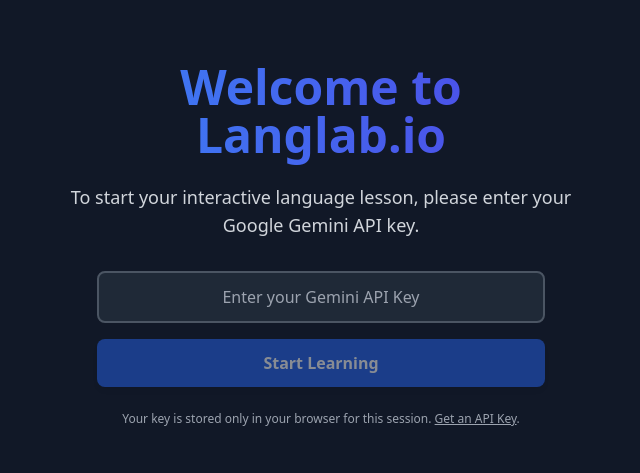
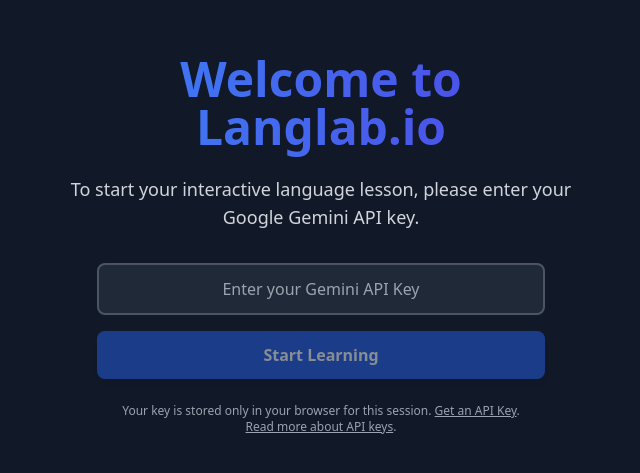
Before and after one commit to mco-gh/lingua, a React (Vite) app: page / in a window 1280 px wide. Shown: the part 159-632 px from the top of the page, without its empty margins (319-959 px from the left). Built offline with nearby package versions, Linux system fonts and the light colour scheme.

Commit message:
feat: Enhance API key setup guidance
Add additional context and links to the API key setup section to improve user understanding and ease of obtaining an API key. This includes linking to Google AI Studio for key retrieval and providing a dedicated link for further API key documentation.

```diff
--- a/App.tsx
+++ b/App.tsx
@@ -284,9 +284,10 @@ export default function App() {
                             Start Learning
                         </button>
                     </form>
-                    <p className="text-xs text-gray-500 dark:text-gray-400 mt-6">
-                        Your key is stored only in your browser for this session. <a href="https://ai.google.dev/gemini-api/docs/api-key" target="_blank" rel="noopener noreferrer" className="underline hover:text-blue-500">Get an API Key</a>.
-                    </p>
+                    <div className="text-xs text-gray-500 dark:text-gray-400 mt-6">
+                        <p>Your key is stored only in your browser for this session. <a href="https://aistudio.google.com/api-keys" target="_blank" rel="noopener noreferrer" className="underline hover:text-blue-500">Get an API Key</a>.</p>
+                        <p><a href="https://ai.google.dev/gemini-api/docs/api-key" target="_blank" rel="noopener noreferrer" className="underline hover:text-blue-500">Read more about API keys</a>.</p>
+                    </div>
                 </div>
             </div>
         );
```
